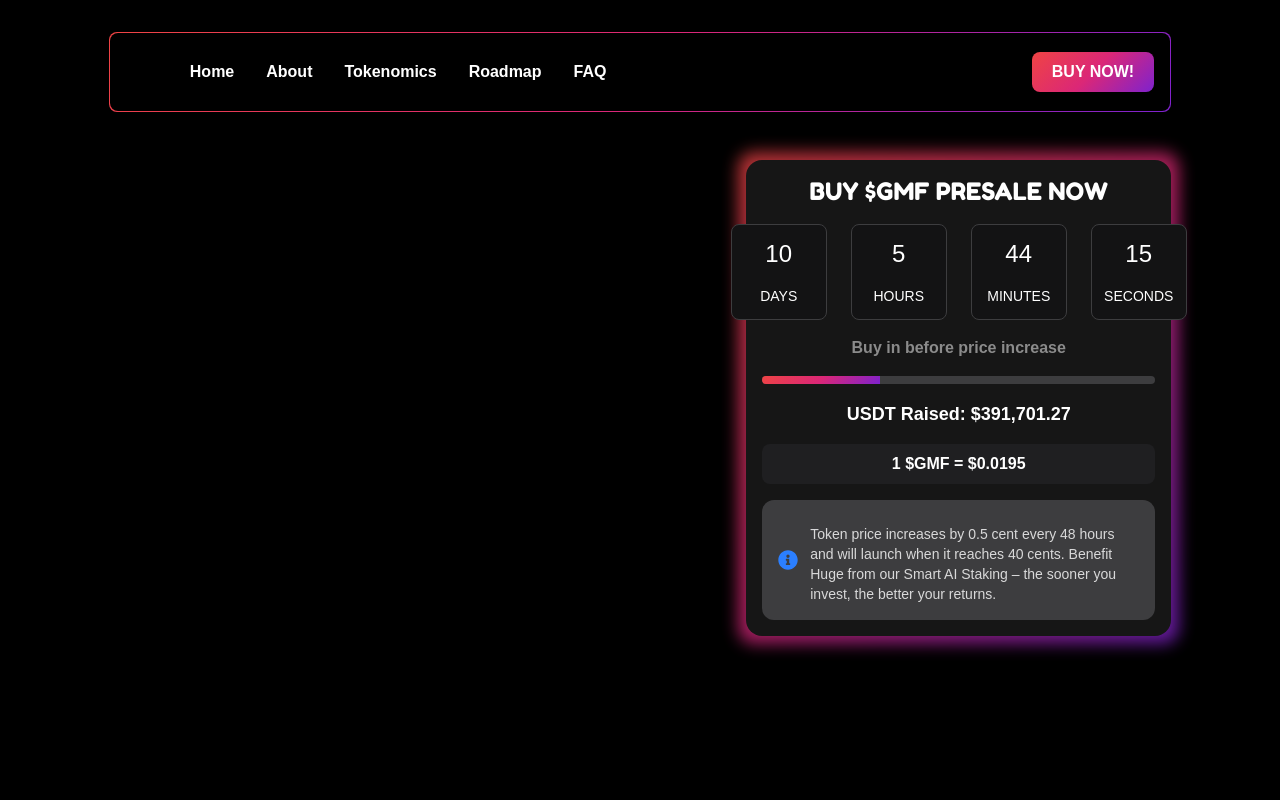
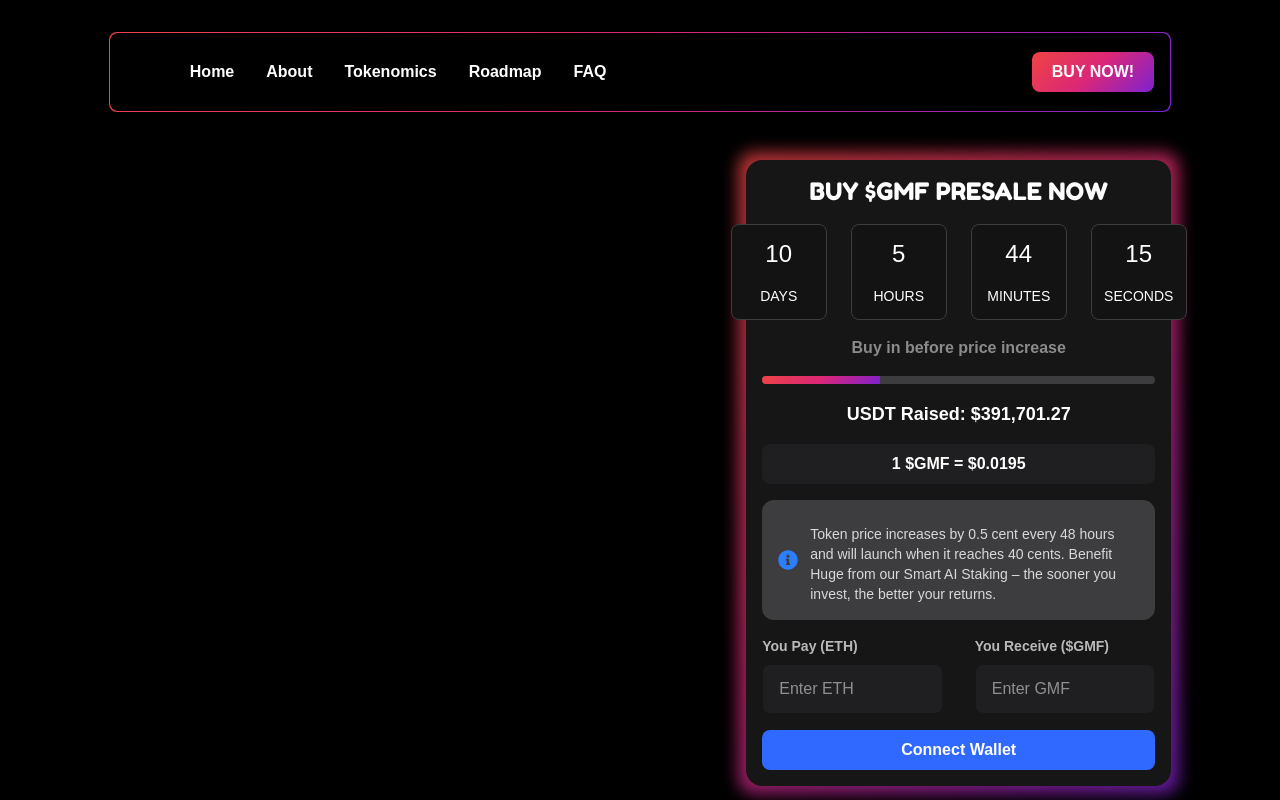
Before and after one commit to jesusking2722/Elon-Crok-Meme-Presale, a Next.js app: page / in a window 1280 px wide. Built offline with nearby package versions, Linux system fonts and the light colour scheme.

Commit message:
update Button & GradientContainer & Buy & Header components and add Input component and Helper function set

```diff
--- a/components/atoms/Button/Button.server.tsx
+++ b/components/atoms/Button/Button.server.tsx
@@ -1,7 +1,7 @@
 import next from "next";
 
 interface ButtonProps {
-  type: "default" | "colorful" | "link" | "text" | "icon";
+  type: "default" | "colorful" | "link" | "text" | "icon" | "primary";
   label?: string;
   href?: string;
   width?: "full";
@@ -27,6 +27,8 @@ const Button: React.FC<ButtonProps> = ({
           ? "bg-gradient hover:opacity-90 transition-all duration-300 ease-in-out"
           : type === "default"
           ? "bg-[#1F1F21] hover:bg-[#353537]"
+          : type === "primary"
+          ? "bg-[#3069FF] hover:bg-[#4076FF]"
           : ""
       }`}
     >
--- a/components/atoms/GradientContainer/GradientContainer.server.tsx
+++ b/components/atoms/GradientContainer/GradientContainer.server.tsx
@@ -1,3 +1,5 @@
+import { getTailwindWidthClass } from "@/helper";
+
 const GradientContainer = ({
   width,
   children,
@@ -5,24 +7,6 @@ const GradientContainer = ({
   width?: string;
   children: React.ReactNode;
 }) => {
-  // A function to map width percentage to Tailwind's width classes
-  const getTailwindWidthClass = (width: string | undefined) => {
-    switch (width) {
-      case "40%":
-        return "lg:w-[40%]";
-      case "50%":
-        return "lg:w-[50%]";
-      case "60%":
-        return "lg:w-[60%]";
-      case "75%":
-        return "lg:w-[75%]";
-      case "100%":
-        return "lg:w-full";
-      default:
-        return "w-full"; // Default to full width
-    }
-  };
-
   // Get dynamic Tailwind classes based on the width prop
   const widthClass = getTailwindWidthClass(width);
 
--- /dev/null
+++ b/components/atoms/Input/Input.server.tsx
@@ -0,0 +1,59 @@
+import Image, { StaticImageData } from "next/image";
+import { getTailwindWidthClass } from "@/helper";
+import { useState } from "react";
+
+interface InputProps {
+  label?: string;
+  placehoder?: string;
+  value?: string;
+  width?: string;
+  icon: StaticImageData;
+  onChange: (e: React.ChangeEvent<HTMLInputElement>) => void;
+}
+
+const Input = ({
+  label,
+  placehoder,
+  value,
+  width,
+  icon,
+  onChange,
+}: InputProps) => {
+  const [isFocused, setIsFocused] = useState<boolean>(false);
+  const dynamicWidth = getTailwindWidthClass(width);
+
+  const styles = {
+    container: `${dynamicWidth}`,
+    label: "text-white/70 font-semibold block text-sm",
+    input: "w-[90%] px-2 border-none outline-none bg-transparent text-white",
+    icon: "w-8 h-8",
+  };
+
+  return (
+    <div className={styles.container}>
+      <label className={styles.label}>{label}</label>
+      <div
+        className={`w-full flex flex-row items-center justify-between overflow-hidden p-2 border mt-2 rounded-lg transition-all duration-300 ease-in-out ${
+          isFocused ? "bg-black/80 border-blue-500" : "bg-[#1F1F21]"
+        }`}
+      >
+        <input
+          className={styles.input}
+          type="text"
+          placeholder={placehoder}
+          value={value ? value : ""}
+          onChange={onChange}
+          onFocus={() => setIsFocused(true)}
+          onBlur={() => setIsFocused(false)}
+        />
+        <Image
+          src={icon}
+          alt={label ? label : "icon"}
+          className={styles.icon}
+        />
+      </div>
+    </div>
+  );
+};
+
+export default Input;
--- /dev/null
+++ b/components/atoms/Input/index.ts
@@ -0,0 +1 @@
+export {default as Input} from './Input.server';
--- a/components/atoms/index.ts
+++ b/components/atoms/index.ts
@@ -3,3 +3,4 @@ export {CountTimer} from './CountTimer';
 export {GradientContainer} from './GradientContainer';
 export {Progresser} from './Progresser';
 export {Alert} from './Alert';
+export {Input} from './Input';
--- a/components/molecules/Buy/Buy.server.tsx
+++ b/components/molecules/Buy/Buy.server.tsx
@@ -4,7 +4,9 @@ import {
   CountTimer,
   Button,
   Alert,
+  Input,
 } from "@/components/atoms";
+import Icon from "@/public/assets/logo.svg";
 
 const styles = {
   container:
@@ -32,6 +34,23 @@ const Buy = () => {
           title=""
           message="Token price increases by 0.5 cent every 48 hours and will launch when it reaches 40 cents. Benefit Huge from our Smart AI Staking – the sooner you invest, the better your returns."
         />
+        <div className="grid grid-cols-2 gap-8">
+          <Input
+            label="You Pay (ETH)"
+            placehoder="Enter ETH"
+            value=""
+            icon={Icon}
+            onChange={(e) => {}}
+          />
+          <Input
+            label="You Receive ($GMF)"
+            placehoder="Enter GMF"
+            value=""
+            icon={Icon}
+            onChange={(e) => {}}
+          />
+        </div>
+        <Button type="primary" label="Connect Wallet" width="full" />
       </div>
     </GradientContainer>
   );
--- a/components/organisms/Header/Header.server.tsx
+++ b/components/organisms/Header/Header.server.tsx
@@ -6,7 +6,7 @@ import { Button } from "@/components/atoms/Button";
 
 const styles = {
   container: "w-full fixed mt-8 rounded-lg h-[80px]",
-  childContainer: "relative w-[83%] mx-auto h-full bg-gradient rounded-lg",
+  childContainer: "relative w-[83%] mx-auto h-full bg-gradient rounded-lg z-50",
   subChildContainer:
     "absolute inset-[1px] bg-black flex flex-row items-center justify-between rounded-lg px-4",
   navContainer: "flex flex-row items-center gap-4",
--- /dev/null
+++ b/helper/index.ts
@@ -0,0 +1,16 @@
+export const getTailwindWidthClass = (width: string | undefined) => {
+    switch (width) {
+      case "40%":
+        return "lg:w-[40%]";
+      case "50%":
+        return "lg:w-[50%]";
+      case "60%":
+        return "lg:w-[60%]";
+      case "75%":
+        return "lg:w-[75%]";
+      case "100%":
+        return "lg:w-full";
+      default:
+        return "w-full";
+    }
+  };
```
